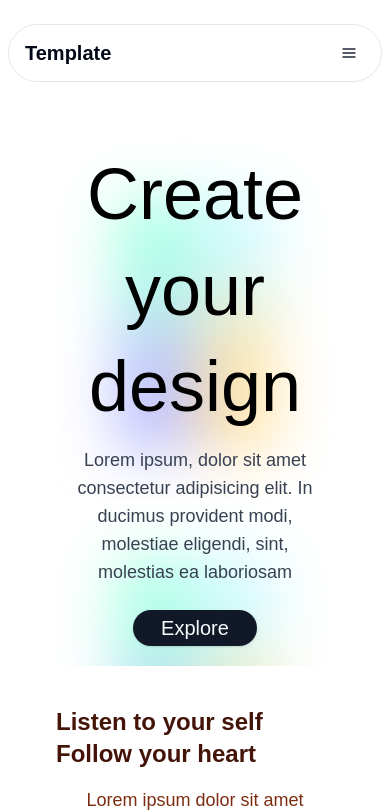
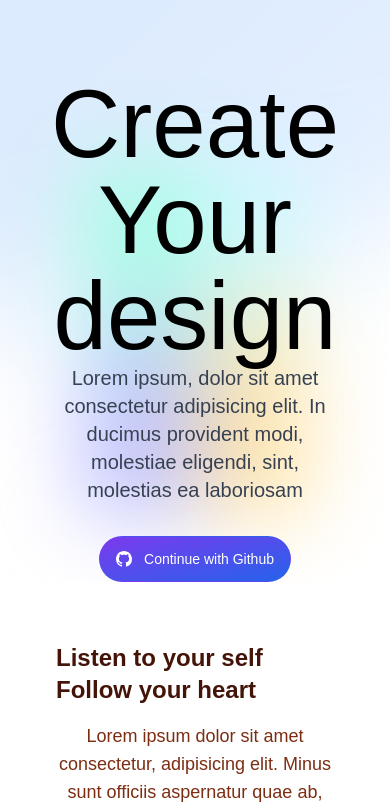
Before and after one commit to rouge9/template-landing-page, a React (Vite) app: page / in a window 390 px wide. Shown: the top 812 px of the page. Built offline with nearby package versions, Linux system fonts and the light colour scheme; the HTML template or start-up script is replaced by a standard one.

Commit message:
Refactor App.tsx and Hero.tsx components

```diff
--- a/src/App.tsx
+++ b/src/App.tsx
@@ -2,17 +2,19 @@ import { Fragment } from "react/jsx-runtime";
 import Collection from "./components/Sections/Collection";
 import Feature from "./components/Sections/Feature";
 import Hero from "./components/Sections/Hero";
-import NavBar from "./components/Shared/NavBar";
+// import NavBar from "./components/Shared/NavBar";
 
 function App() {
   return (
     <Fragment>
-      <NavBar />
-      <main className="p-14 w-full min-h-screen">
-        <Hero />
-        <Feature />
-        <Collection />
-      </main>
+      <div className="">
+        {/* <NavBar /> */}
+        <main className="p-14 w-full min-h-screen relative overflow-hidden">
+          <Hero />
+          <Feature />
+          <Collection />
+        </main>
+      </div>
     </Fragment>
   );
 }
--- a/src/components/Sections/Hero.tsx
+++ b/src/components/Sections/Hero.tsx
@@ -1,18 +1,21 @@
 import { Fragment } from "react/jsx-runtime";
-import { Button } from "../ui/button";
 
 const DesktopHero = () => {
   return (
     <Fragment>
       {/* desktop */}
-      <div className="lg:grid lg:grid-cols-3 hidden" id="home">
-        <div className="md:grid md:grid-row-3">
+      <div className="flex absolute -top-96 start-1/2 transform -translate-x-1/2">
+        <div className="bg-gradient-to-r from-violet-300/50 to-purple-100 blur-3xl w-[25rem] h-[44rem] rotate-[-60deg] transform -translate-x-[10rem] dark:from-violet-900/50 dark:to-purple-900"></div>
+        <div className="bg-gradient-to-tl from-blue-50 via-blue-100 to-blue-50 blur-3xl w-[90rem] h-[50rem] rounded-fulls origin-top-left -rotate-12 -translate-x-[15rem] dark:from-indigo-900/70 dark:via-indigo-900/70 dark:to-blue-900/70"></div>
+      </div>
+      <div className="lg:grid lg:grid-cols-3 " id="home">
+        <div className="lg:grid lg:grid-row-3 hidden">
           <div className="flex flex-col">
-            <h1 className="text-xl font-bold text-gray-400">01</h1>
-            <p className="text-xl font-thin text-gray-400">
+            <h1 className="text-xl font-bold text-gray-400 z-0">01</h1>
+            <p className="text-xl font-thin text-slate-800 z-0">
               Lorem ipsum dolor sit amet consectetur
             </p>
-            <p className="text-xl font-thin text-gray-400">
+            <p className="text-xl font-thin text-slate-700 z-0">
               Lorem ipsum dolor sit amet
             </p>
           </div>
@@ -20,7 +23,7 @@ const DesktopHero = () => {
           <img
             src="/Explosion.svg"
             alt="explosion"
-            className="pt-8 pl-8 pb-4"
+            className="pt-8 pl-8 pb-4 z-0"
             width={169}
             height={166}
           />
@@ -33,7 +36,7 @@ const DesktopHero = () => {
             height="auto"
           />
         </div>
-        <div className="md:grid md:grid-row-3">
+        <div className="lg:grid lg:grid-row-3 hidden">
           <div className="flex justify-center items-center">
             <img
               src="/Gradientbg.svg"
@@ -57,7 +60,7 @@ const DesktopHero = () => {
             </div>
           </div>
         </div>
-        <div className="md:grid md:grid-row-3 ml-20">
+        <div className="lg:grid lg:grid-row-3 ml-20 hidden z-0">
           <img
             className=""
             src="/Imagetop.png"
@@ -87,23 +90,45 @@ const DesktopHero = () => {
         </div>
       </div>
       {/* mobile */}
-      <div className="flex justify-center items-center lg:hidden bg-hero-pattern bg-contain">
-        {/* <img src="/Gradientbg.svg" alt="background" className="" /> */}
-        <div className="lg:w-96 lg:h-96 p-5 text-center">
-          <p className="lg:text-8xl text-7xl font-thin text-black pb-6">
-            Create
-          </p>
-          <p className="lg:text-8xl text-7xl font-thin text-black pb-6">your</p>
-          <p className="lg:text-8xl text-7xl font-thin text-black pb-6">
-            design
-          </p>
-          <p className="lg:text-xl text-lg font-thin text-gray-700">
-            Lorem ipsum, dolor sit amet consectetur adipisicing elit. In ducimus
-            provident modi, molestiae eligendi, sint, molestias ea laboriosam
-          </p>
-          <Button className="mt-6 rounded-full bg-gray-900">
-            <span className="text-xl font-thin text-center p-3">Explore</span>
-          </Button>
+
+      <div className="flex flex-col lg:hidden">
+        <div className="flex justify-center items-center">
+          <img
+            src="/Gradientbg.svg"
+            alt="background"
+            className="absolute z-0"
+          />
+          <div className="flex flex-col z-0 p-5 text-center justify-center items-center">
+            <p className="text-8xl font-thin text-black">Create Your design</p>
+            <p className="text-xl font-thin text-gray-700">
+              Lorem ipsum, dolor sit amet consectetur adipisicing elit. In
+              ducimus provident modi, molestiae eligendi, sint, molestias ea
+              laboriosam
+            </p>
+            {/* <Button className="mt-9 bg-slate-800 rounded-full flex justify-center items-center">
+              <span className="text-xl font-thin text-center text-white">
+                Explore
+              </span>
+            </Button> */}
+            <div className="mt-8 gap-3 flex justify-center">
+              <a
+                className="inline-flex justify-center items-center gap-x-3 text-center bg-gradient-to-tl from-blue-600 to-violet-600 hover:from-violet-600 hover:to-blue-600 border border-transparent text-white text-sm font-medium rounded-full focus:outline-none focus:ring-2 focus:ring-blue-600 focus:ring-offset-2 focus:ring-offset-white py-3 px-4 dark:focus:ring-offset-gray-800"
+                href="#"
+              >
+                <svg
+                  className="flex-shrink-0 size-4"
+                  xmlns="http://www.w3.org/2000/svg"
+                  width="16"
+                  height="16"
+                  fill="currentColor"
+                  viewBox="0 0 16 16"
+                >
+                  <path d="M8 0C3.58 0 0 3.58 0 8c0 3.54 2.29 6.53 5.47 7.59.4.07.55-.17.55-.38 0-.19-.01-.82-.01-1.49-2.01.37-2.53-.49-2.69-.94-.09-.23-.48-.94-.82-1.13-.28-.15-.68-.52-.01-.53.63-.01 1.08.58 1.23.82.72 1.21 1.87.87 2.33.66.07-.52.28-.87.51-1.07-1.78-.2-3.64-.89-3.64-3.95 0-.87.31-1.59.82-2.15-.08-.2-.36-1.02.08-2.12 0 0 .67-.21 2.2.82.64-.18 1.32-.27 2-.27.68 0 1.36.09 2 .27 1.53-1.04 2.2-.82 2.2-.82.44 1.1.16 1.92.08 2.12.51.56.82 1.27.82 2.15 0 3.07-1.87 3.75-3.65 3.95.29.25.54.73.54 1.48 0 1.07-.01 1.93-.01 2.2 0 .21.15.46.55.38A8.012 8.012 0 0 0 16 8c0-4.42-3.58-8-8-8z"></path>
+                </svg>
+                Continue with Github
+              </a>
+            </div>
+          </div>
         </div>
       </div>
     </Fragment>
--- a/src/components/Shared/NavBar.tsx
+++ b/src/components/Shared/NavBar.tsx
@@ -1,5 +1,3 @@
-// import { useEffect, useState } from "react";
-
 import { useState } from "react";
 
 function FloatingNavBar() {
```
